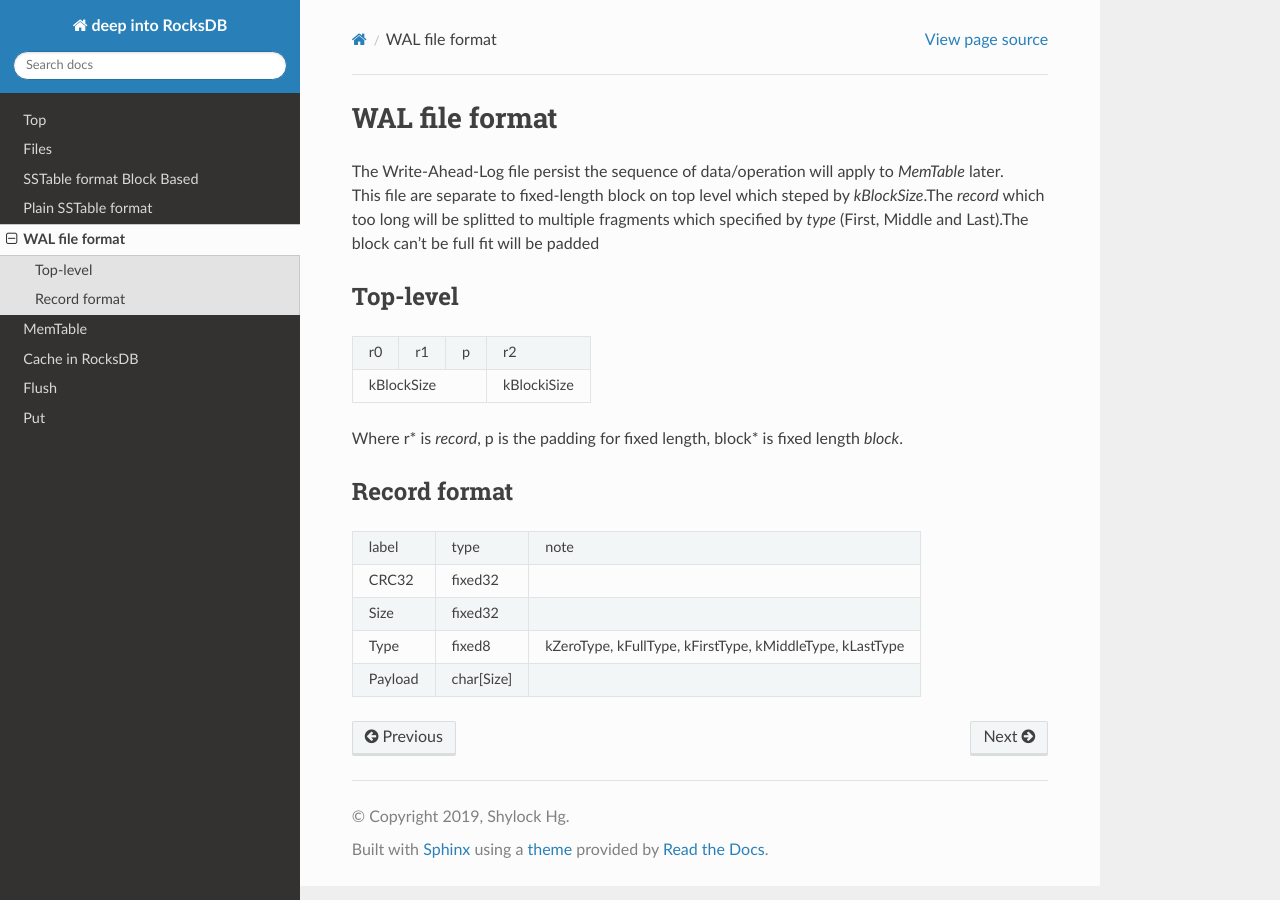
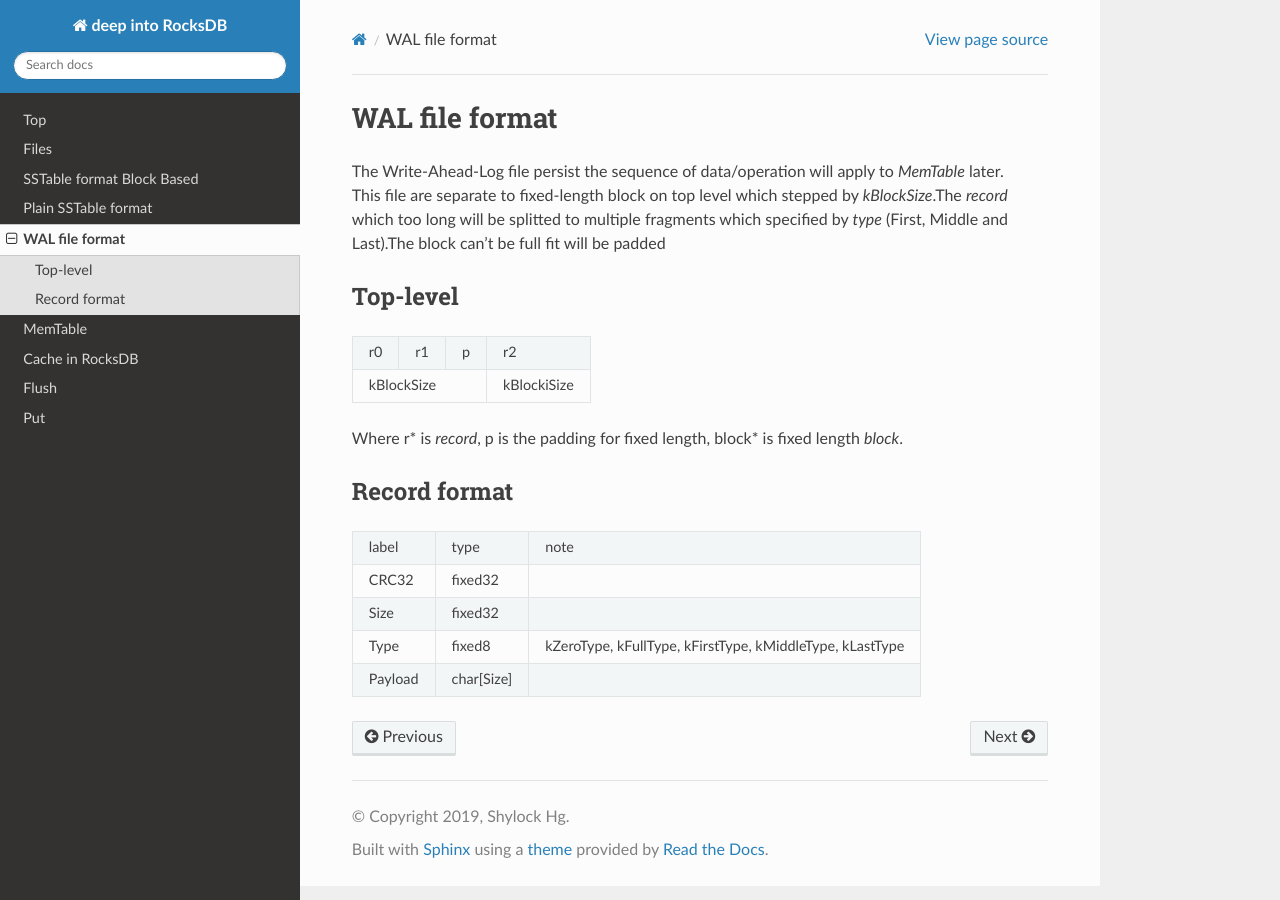
Before and after one commit to Shylock-Hg/Deep-Into-RocksDB, a Sphinx documentation site: the page built from source/WAL-file-format.rst, in a window 1280 px wide. Built offline with Sphinx 7.4.7 and the Read the Docs theme 2.0.0, drawn with Linux system fonts in a browser that asks for light colours.

Commit message:
Corrent/some typo (#19)
* Correct some typo.

* a typo.

```diff
--- a/source/WAL-file-format.rst
+++ b/source/WAL-file-format.rst
@@ -3,7 +3,7 @@ WAL file format
 
 | The Write-Ahead-Log file persist the sequence of data/operation will apply to
  *MemTable* later.
-| This file are separate to fixed-length block on top level which steped by
+| This file are separate to fixed-length block on top level which stepped by
  *kBlockSize*.The *record* which too long will be splitted to multiple
  fragments which specified by *type* (First, Middle and Last).The block can't
  be full fit will be padded
```
